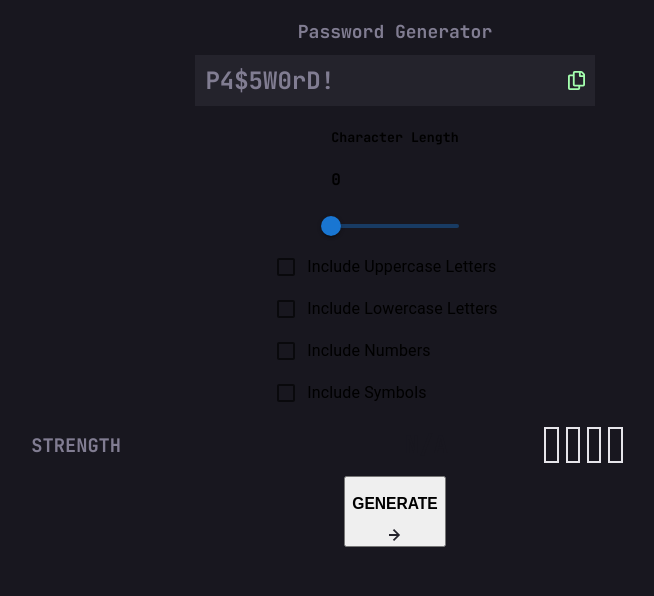
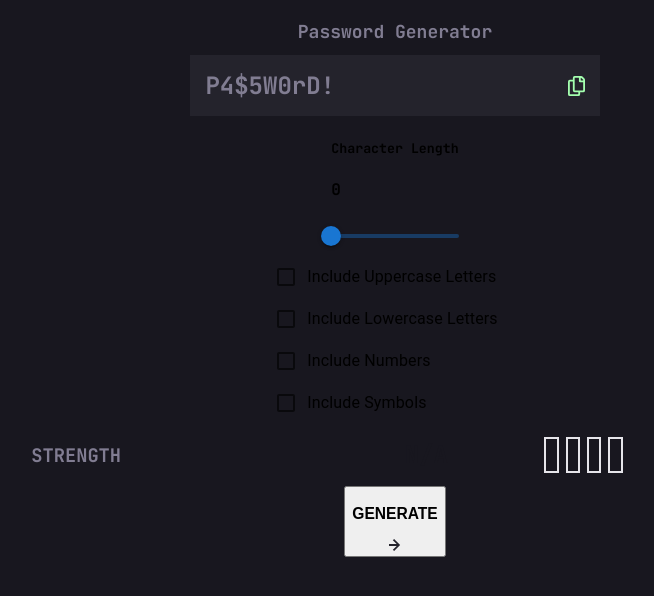
Before and after one commit to spomberg/password-generator, a React (Create React App) app: page / in a window 1280 px wide. Shown: the top 596 px of the page, without its empty margins (245-899 px from the left). Built offline with nearby package versions, Linux system fonts and the light colour scheme.

Commit message:
Change text field paddingh to 1.2%

```diff
--- a/src/components/TextField/TextField.scss
+++ b/src/components/TextField/TextField.scss
@@ -6,7 +6,7 @@
   justify-content: space-between;
   width: 30%;
   background-color: $component-bg;
-  padding: 0.8%;
+  padding: 1.2%;
 
   span {
     color: $font-color;
```
